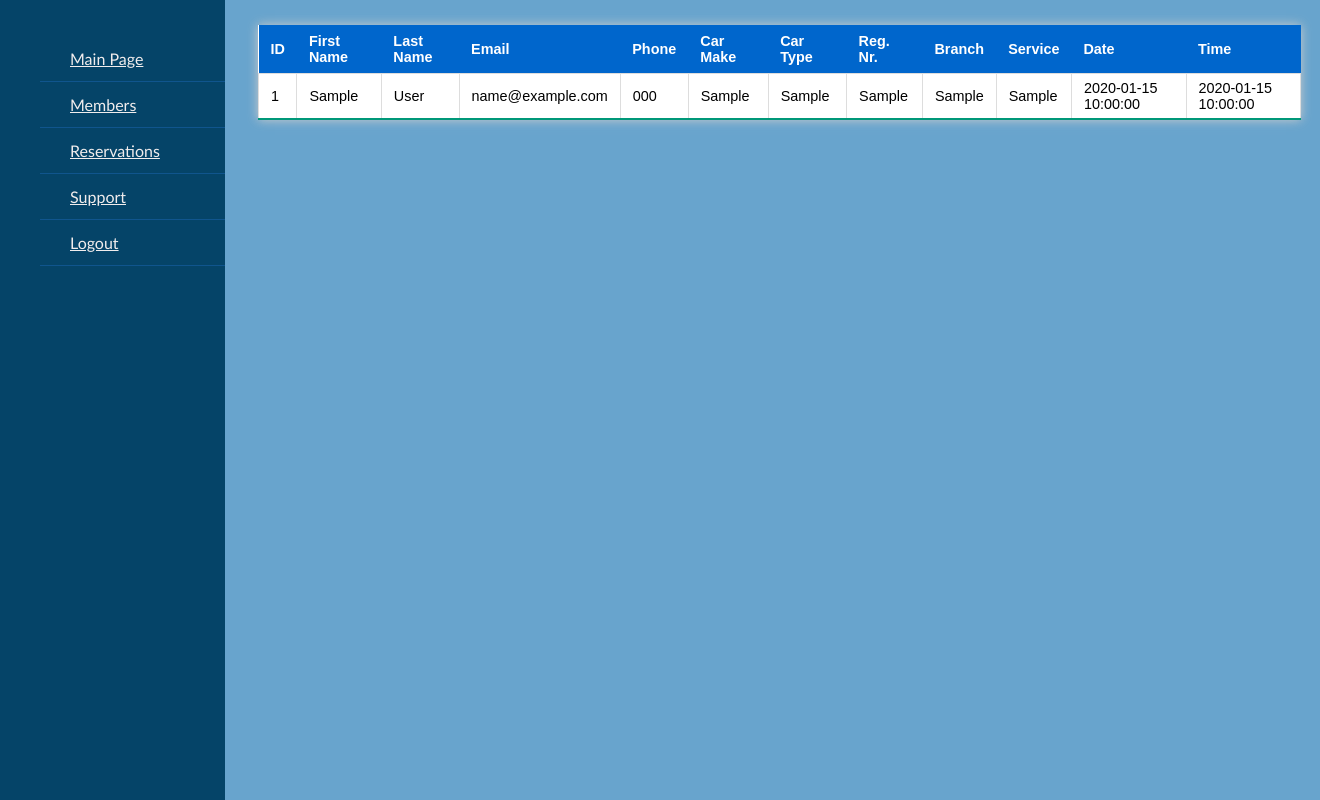
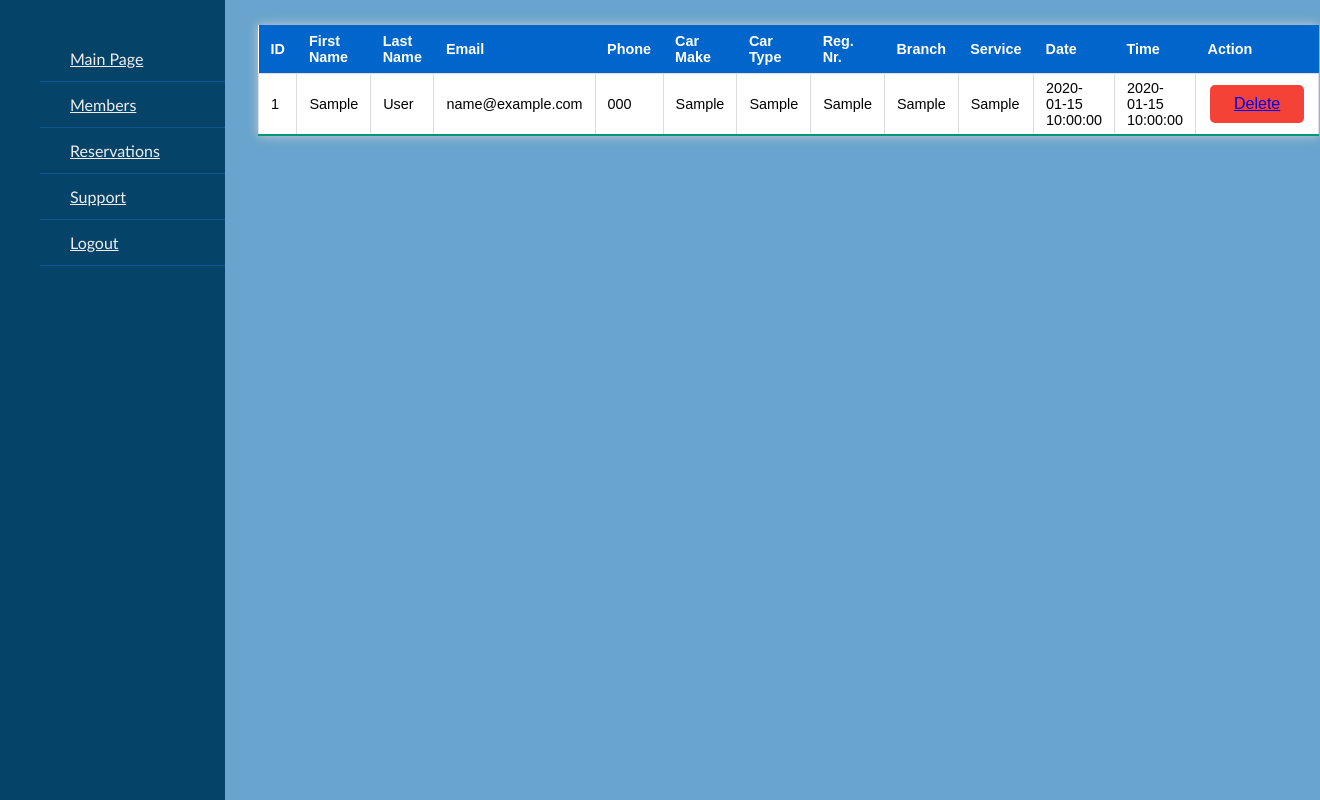
Before and after one commit to ANISH-R-BHAT/Car-Wash-Management-System, a Flask app: page /employee/reservations/1 in a window 1320 px wide. Run offline with Flask 3, Linux system fonts and the light colour scheme; the visitor is signed in with stand-in values (Sample User, id 1); tables that the repository leaves empty or names only in its code hold one stand-in row (values such as "Sample post"); some libraries are stand-ins or nearby versions.

Commit message:
Adding DELETE function for Reservations and Support

```diff
--- a/app.py
+++ b/app.py
@@ -182,6 +182,17 @@ def employee_reservations_detailed(id):
         return '<h1>NOT AUTHORIZED!</h1>'
 
 
+@app.route('/employee/reservations/<int:id>/delete')
+def employee_reservations_delete(id):
+    if 'loggedin' in session:
+        cursor = mysql.connection.cursor(MySQLdb.cursors.DictCursor)
+        cursor.execute("DELETE FROM reservations WHERE id = %s", (id,))
+        cursor.connection.commit()
+        return redirect(url_for('employee_reservations'))
+    else:
+        return '<h1>NOT AUTHORIZED!</h1>'
+
+
 @app.route('/employee/support_center')
 def employee_support_center():
     if 'loggedin' in session:
@@ -200,6 +211,17 @@ def employee_support_center_ticket_details(id):
         cursor.execute("SELECT * FROM contact WHERE id = %s", (id,))
         ticket = cursor.fetchone()
         return render_template('support_ticket.html', ticket=ticket)
+    else:
+        return '<h1>NOT AUTHORIZED!</h1>'
+
+
+@app.route('/employee/support_center/<int:id>/delete')
+def employee_support_center_ticket_delete(id):
+    if 'loggedin' in session:
+        cursor = mysql.connection.cursor(MySQLdb.cursors.DictCursor)
+        cursor.execute("DELETE FROM contact WHERE id = %s", (id,))
+        cursor.connection.commit()
+        return redirect(url_for('employee_support_center'))
     else:
         return '<h1>NOT AUTHORIZED!</h1>'
 
--- a/templates/reservation_details.html
+++ b/templates/reservation_details.html
@@ -22,6 +22,7 @@
         <th>Service</th>
         <th>Date</th>
         <th>Time</th>
+        <th>Action</th>
       </tr>
     </thead>
     <tbody>
@@ -38,6 +39,7 @@
         <td>{{customer['service']}}</td>
         <td>{{customer['date']}}</td>
         <td>{{customer['time']}}</td>
+        <td><button class="delete-button"><a href="/employee/reservations/{{customer['id']}}/delete">Delete</a></button></td>
       </tr>
     </tbody>
   </table>
--- a/templates/support_ticket.html
+++ b/templates/support_ticket.html
@@ -13,6 +13,7 @@
         <th>Email</th>
         <th>Phone</th>
         <th>Text</th>
+          <th>Action</th>
       </tr>
     </thead>
     <tbody>
@@ -23,6 +24,7 @@
         <td>{{ticket['email']}}</td>
         <td>{{ticket['phone']}}</td>
         <td>{{ticket['text']}}</td>
+          <td><button class="delete-button"><a href="/employee/support_center/{{ticket['id']}}/delete">Delete</a></button></td>
       </tr>
     </tbody>
   </table>
```
